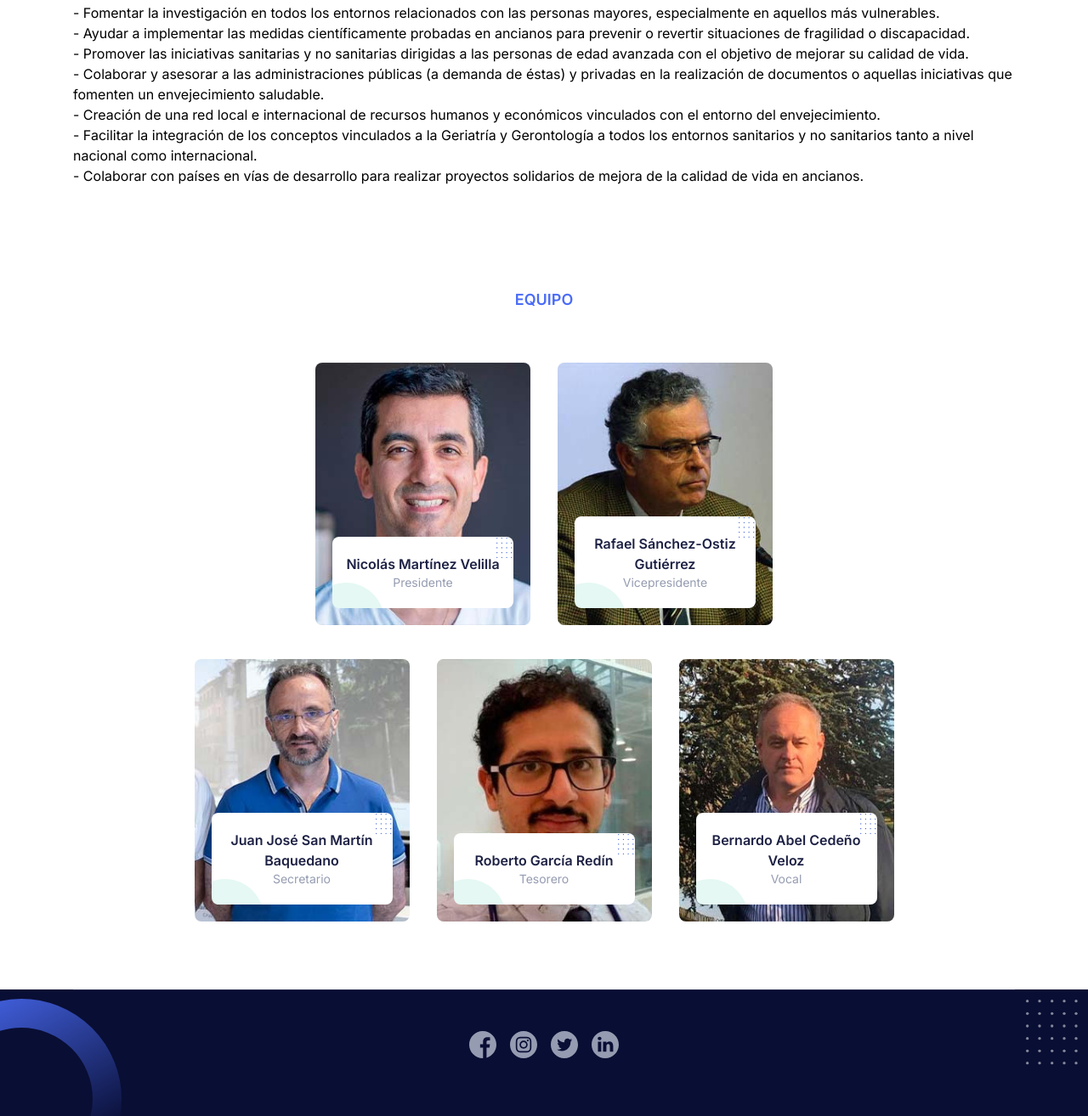
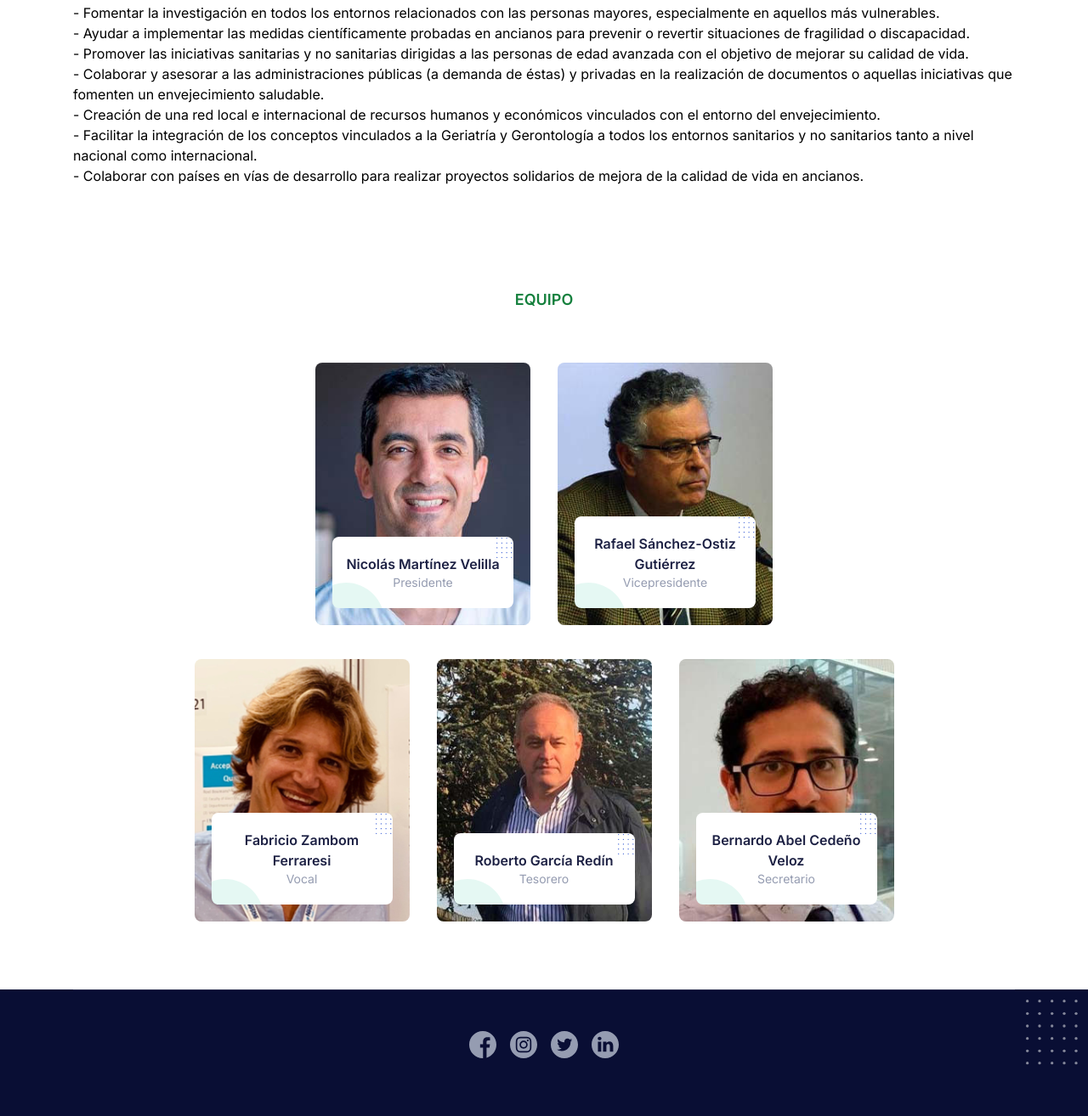
Before and after one commit to aipes-2023/aipes-2023, a plain HTML site: page index.html in a window 1280 px wide. Shown: the part 958-2272 px from the top of the page at 85% size. Drawn offline with Linux system fonts and the light colour scheme.

Commit message:
nuevas fotos de perfil

```diff
--- /dev/null
+++ b/css/dev.css
@@ -0,0 +1,3 @@
+.text-green-700 {
+  color: #15803d;
+}
--- a/index.html
+++ b/index.html
@@ -11,6 +11,7 @@
   <link rel="stylesheet" href="css/animate.css">
   <link rel="stylesheet" href="css/glightbox.min.css">
   <link rel="stylesheet" href="css/tailwind.css">
+  <link rel="stylesheet" href="css/dev.css">
 </head>
 
 <body>
@@ -113,6 +114,7 @@
                 a1f aJ a1Q
                 md:a1V
                 a28
+                text-green-700
               ">
             AIPES
           </span>
@@ -160,7 +162,7 @@
         <div class="a5 ad">
           <div class="a22 a21 a3m[60px] aB[510px]">
             <span class="
-                  a1P a1Q aJ a1Y ag
+                  a1P a1Q aJ a1Y ag text-green-700
                 ">
               EQUIPO
             </span>
@@ -325,7 +327,7 @@
         <div class="a5 md:a2i/2 xl:a2i/4 ad">
           <div class="aB[370px] a5 a21 a1x">
             <div class="ac ar a1w">
-              <img src="images/profile-3.jpg" alt="image" class="a5">
+              <img src="images/profile-6.png" alt="image" class="a5">
               <div class="
                     a1 a5 a3J a3 a22
                   ">
@@ -339,9 +341,9 @@
                       ap
                     ">
                   <h3 class="aH a1P a32">
-                    Juan José San Martín Baquedano
+                    Fabricio Zambom Ferraresi
                   </h3>
-                  <p class="a1a a1K">Secretario</p>
+                  <p class="a1a a1K">Vocal</p>
                   <div>
                     <span class="a1 a3 a24">
                       <svg width="61" height="30" viewBox="0 0 61 30" fill="none" xmlns="http://www.w3.org/2000/svg">
@@ -401,7 +403,7 @@
         <div class="a5 md:a2i/2 xl:a2i/4 ad">
           <div class="aB[370px] a5 a21 a1x">
             <div class="ac ar a1w">
-              <img src="images/profile-4.jpg" alt="image" class="a5">
+              <img src="images/profile-5.jpg" alt="image" class="a5">
               <div class="
                     a1 a5 a3J a3 a22
                   ">
@@ -477,7 +479,7 @@
         <div class="a5 md:a2i/2 xl:a2i/4 ad">
           <div class="aB[370px] a5 a21 a1x">
             <div class="ac ar a1w">
-              <img src="images/profile-5.jpg" alt="image" class="a5">
+              <img src="images/profile-4.jpg" alt="image" class="a5">
               <div class="
                     a1 a5 a3J a3 a22
                   ">
@@ -493,7 +495,7 @@
                   <h3 class="aH a1P a32">
                     Bernardo Abel Cedeño Veloz
                   </h3>
-                  <p class="a1a a1K">Vocal</p>
+                  <p class="a1a a1K">Secretario</p>
                   <div>
                     <span class="a1 a3 a24">
                       <svg width="61" height="30" viewBox="0 0 61 30" fill="none" xmlns="http://www.w3.org/2000/svg">
@@ -637,19 +639,6 @@
         </div>
       </div>
     </div>
-    <div class="a1 a3 a24 a25" aria-label="shape" name="shape">
-      <span class="am">shape</span>
-      <svg width="143" height="138" viewBox="0 0 143 138" fill="none" xmlns="http://www.w3.org/2000/svg">
-        <circle cx="25" cy="118" r="101" stroke="url(#paint0_linear_52:83)" stroke-width="34"></circle>
-        <defs>
-          <lineargradient id="paint0_linear_52:83" x1="-12.7969" y1="-37.3359" x2="99.2109" y2="173.773"
-            gradientUnits="userSpaceOnUse">
-            <stop stop-color="#4A6CF7"></stop>
-            <stop offset="1" stop-color="#4A6CF7" stop-opacity="0"></stop>
-          </lineargradient>
-        </defs>
-      </svg>
-    </div>
     <div class="a1 a26 a27 a25" aria-label="shape" name="shape">
       <span class="am">shape</span>
       <svg width="61" height="77" viewBox="0 0 61 77" fill="none" xmlns="http://www.w3.org/2000/svg">
```
Also changed, not shown: images/profile-6.png (added).
